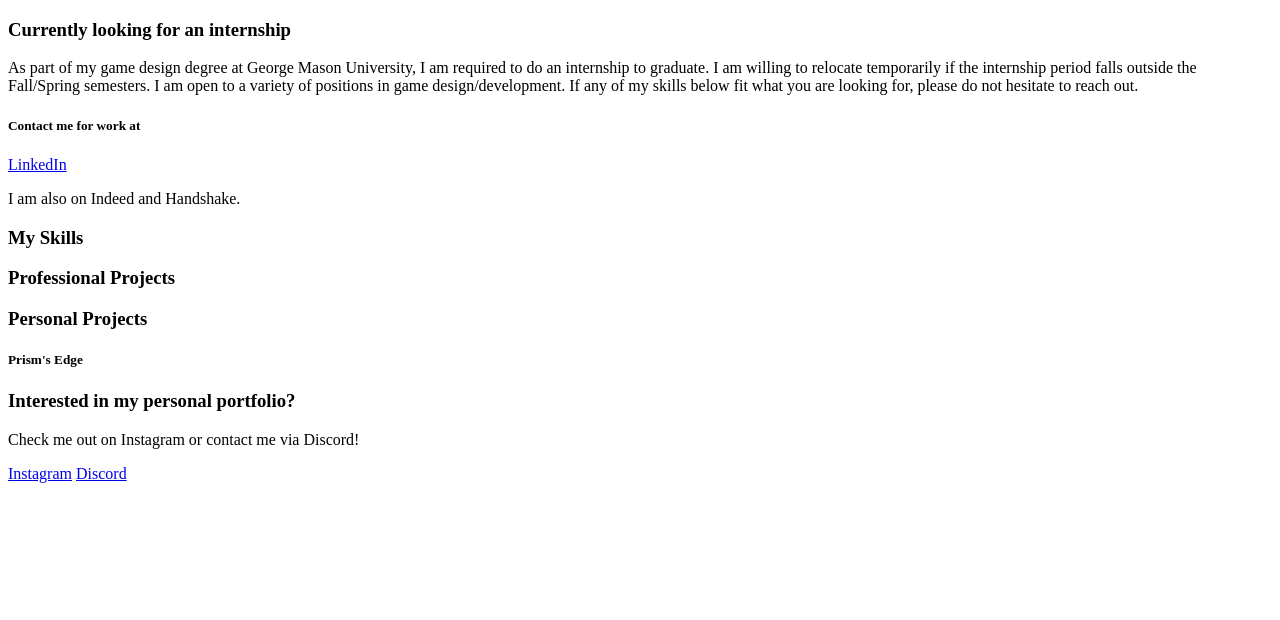
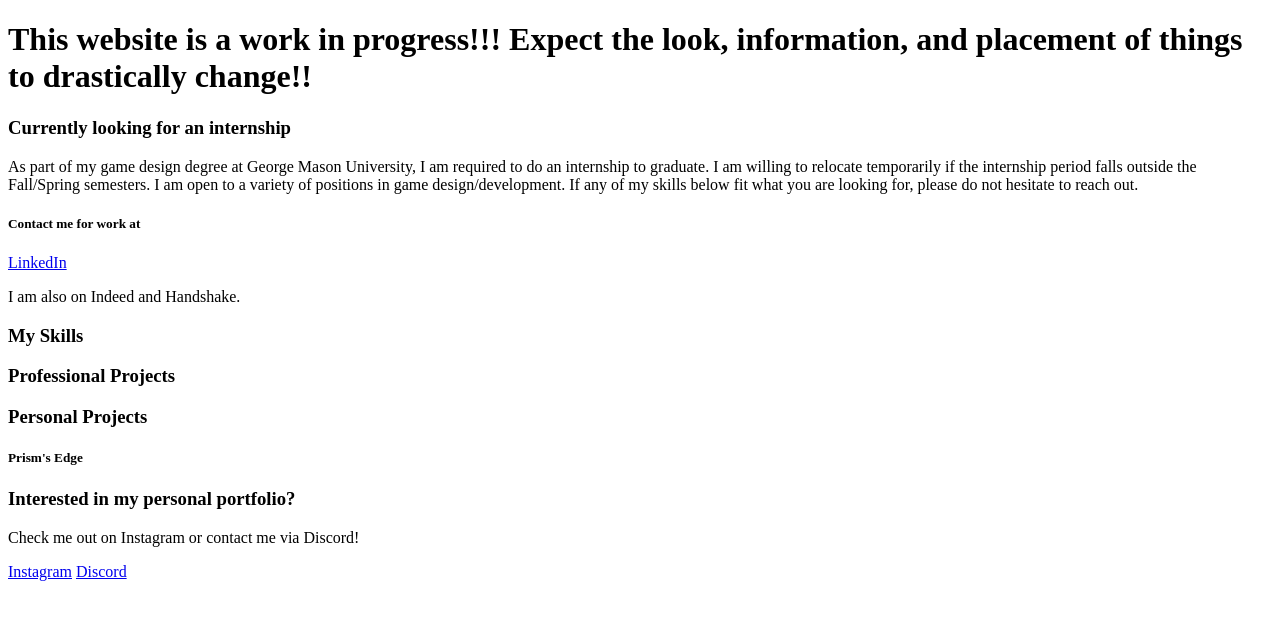
Before and after one commit to Muddkippz411/Portfolio-website, a plain HTML site: page index.html in a window 1280 px wide. Drawn offline with Linux system fonts and the light colour scheme.

Commit message:
Update index.html

```diff
--- a/index.html
+++ b/index.html
@@ -4,6 +4,7 @@
     <title>Lindsay Lust's portfolio website</title>
 </head>
 <body>
+    <h1> This website is a work in progress!!! Expect the look, information, and placement of things to drastically change!! </h1>
     <!-- work status -->
     <h3> Currently looking for an internship </h3>
     <p> As part of my game design degree at George Mason University, I am required to do an internship to graduate. I am willing to relocate temporarily if the internship period falls outside the Fall/Spring semesters. I am open to a variety of positions in game design/development. If any of my skills below fit what you are looking for, please do not hesitate to reach out. </p>
```
